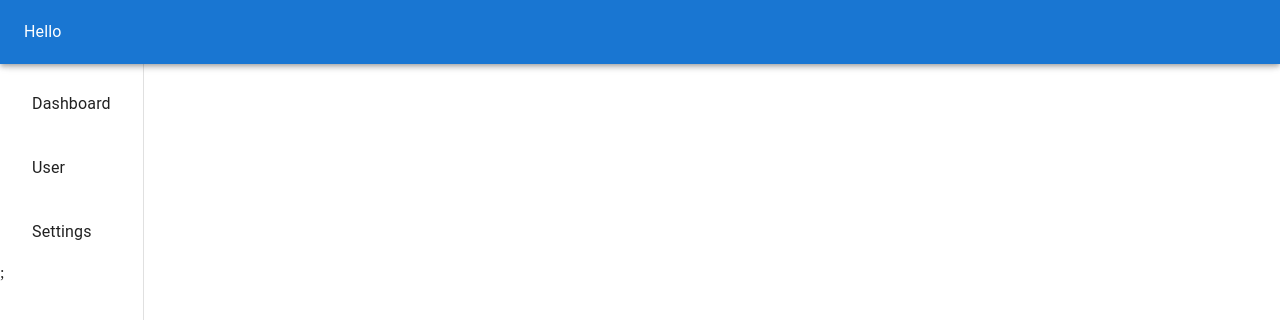
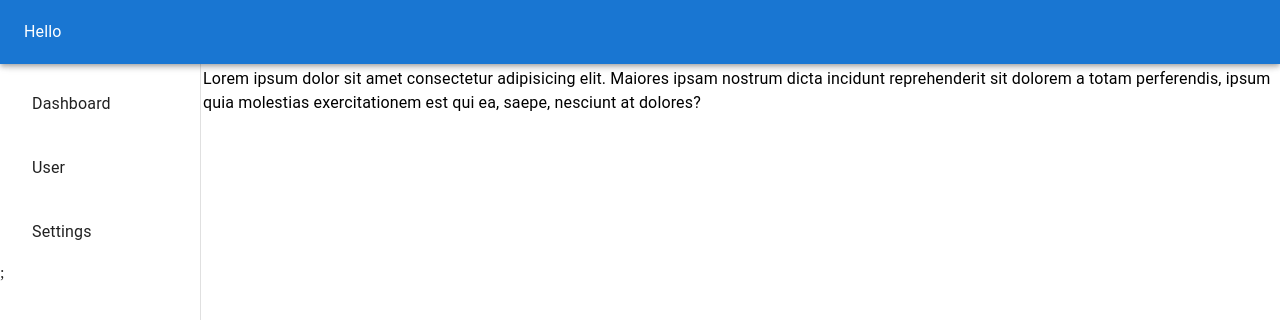
Before and after one commit to SandraCDT15/js-exercises, a Next.js app in the folder weekFour/exercise-1-ssr/: page / in a window 1280 px wide. Shown: the top 320 px of the page. Built offline with nearby package versions, Linux system fonts and the light colour scheme.

Commit message:
Fix main box falling behind drawer and appbar

```diff
--- a/weekFour/exercise-1-ssr/src/components/Drawer.jsx
+++ b/weekFour/exercise-1-ssr/src/components/Drawer.jsx
@@ -8,6 +8,8 @@ import {
   ListItemText,
   Toolbar,
 } from "@mui/material";
+
+export const drawerWidth = 200;
 
 const DrawerElm = () => {
   const DrawerList = (
@@ -26,7 +28,11 @@ const DrawerElm = () => {
   );
   return (
     <div>
-      <Drawer variant="permanent" anchor="left">
+      <Drawer
+        variant="permanent"
+        anchor="left"
+        sx={{ "& .MuiDrawer-paper": { width: drawerWidth } }}
+      >
         <Toolbar />
         {DrawerList}
       </Drawer>
--- a/weekFour/exercise-1-ssr/src/components/MainBox.jsx
+++ b/weekFour/exercise-1-ssr/src/components/MainBox.jsx
@@ -1,11 +1,13 @@
 "use client";
 
-import { Box, Typography } from "@mui/material";
+import { Box, Toolbar, Typography } from "@mui/material";
+import { drawerWidth } from "./Drawer";
 
 const MainBox = () => {
   return (
     <div>
-      <Box component="main">
+      <Box component="main" sx={{ marginLeft: `${drawerWidth}px`, p: "3px" }}>
+        <Toolbar />
         <Typography>
           Lorem ipsum dolor sit amet consectetur adipisicing elit. Maiores ipsam
           nostrum dicta incidunt reprehenderit sit dolorem a totam perferendis,
```
